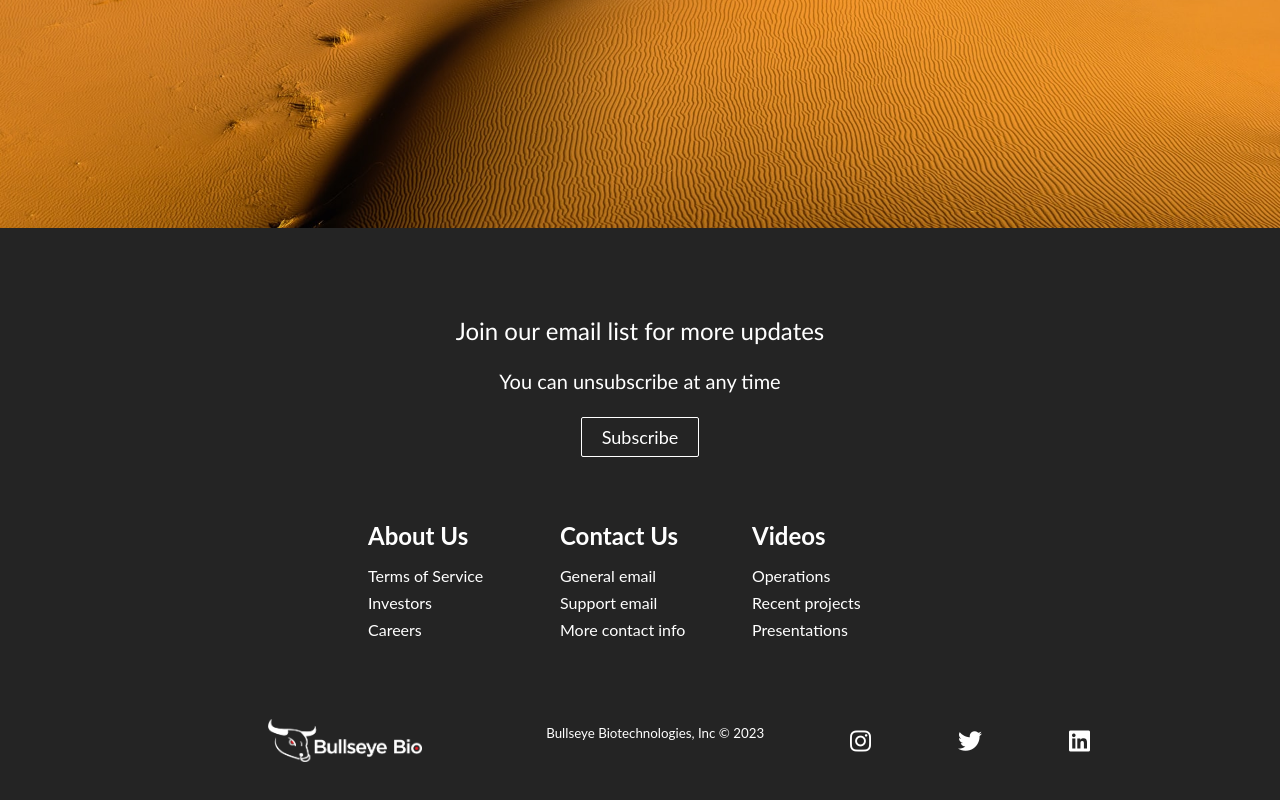
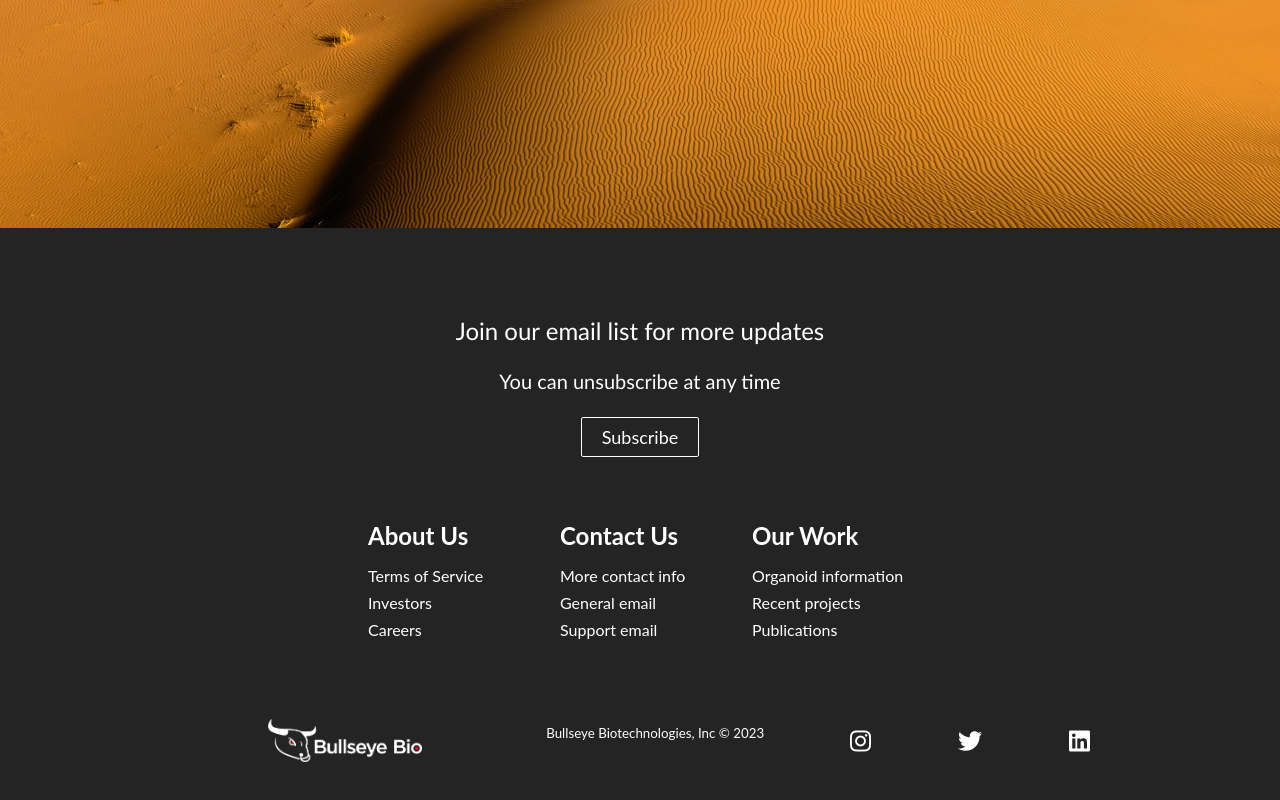
Before and after one commit to gygooden/ReactWeb, a React (Create React App) app: page /sign-up in a window 1280 px wide. Shown: the part 572-1372 px from the top of the page. Built offline with nearby package versions, Linux system fonts and the light colour scheme.

Commit message:
changed mission page

```diff
--- a/src/components/Footer.js
+++ b/src/components/Footer.js
@@ -1,7 +1,6 @@
 import React, { useState, useEffect } from 'react';
 import './Footer.css';
 import { Button } from './Button';
-import Contact from './pages/Contact';
 import logoImage from '../images/Bullseye.png'
 import { Link } from 'react-router-dom';
 
@@ -59,6 +58,9 @@ const googleFormUrl = 'https://docs.google.com/forms/d/e/1FAIpQLSc0bSlBx8iksQYxN
           </div>
           <div class='footer-link-items'>
             <h2>Contact Us</h2>
+            <Link to='/contact'>
+              More contact info
+            </Link>
             <a
               href='mailto:contact@bullseyebio.com'
               target='_blank'
@@ -73,20 +75,21 @@ const googleFormUrl = 'https://docs.google.com/forms/d/e/1FAIpQLSc0bSlBx8iksQYxN
             >
              Support email
             </a>
-            <Link to='/contact'>
-              More contact info
-            </Link>
           </div>
         </div>
 
         <div className='footer-link-wrapper'>
           <div class='footer-link-items'>
-            <h2>Videos</h2>
-            <Link to='/'>Operations</Link>
-            <Link to='/'>Recent projects</Link>
-            {/* Link to recent project, home page
-            */}
-            <Link to='/'>Presentations</Link>
+            <h2>Our Work</h2>
+            <Link to='/organoids'>
+              Organoid information
+            </Link>
+            <Link to='/'>
+              Recent projects
+            </Link>
+            <Link to='/publications'>
+              Publications
+            </Link>
           </div>
           {/*
           <div class='footer-link-items'> // This code implements an additional social media section where links can be included
--- a/src/components/MissionCards.js
+++ /dev/null
@@ -1,32 +0,0 @@
-import React from 'react';
-import './Cards.css';
-import CardItem from './CardItem';
-
-function MissionCards() {
-  {/*MissionCards creates the cards displayed on team page, using calls to Cards.css*/}
-  return (
-    <div className='cards'>
-      <div className='cards__container'>
-        <div className='cards__wrapper'>
-        <ul className='cards__items'>
-            <CardItem
-              src='images/img-9.jpg'
-              text='We aim to significantly improve human health'
-              label='Primary'
-              description={
-                <div>
-                  <ul className='bulleted_list'>
-                    <li>We are a very early-stage startup that creates bigger & better vascularized organoids via hPSCs, novel hardware & AI/ML for drug discovery & regenerative therapies</li>
-                    <li>We provide pharma, academia & eventually patients with products, services & partnerships</li>
-                  </ul>
-                </div>
-              }
-            />
-          </ul>
-        </div>
-      </div>
-    </div>
-  );
-}
-
-export default MissionCards;
--- a/src/components/Organoids.css
+++ b/src/components/Organoids.css
@@ -1,7 +1,7 @@
 .organoids-container {
     max-width: 800px;
     margin: 0 auto;
-    padding: 20px;
+    padding: 20px 0;
     text-align: center;
   }
 
--- a/src/components/pages/Mission.js
+++ b/src/components/pages/Mission.js
@@ -1,18 +1,18 @@
 import React from 'react';
 import '../../App.css';
-import MissionCards from '../MissionCards';
+import '../Organoids.css';
 
 export default function Mission() {
   return (
-    <>
-      <h1 className='mission'>OUR MISSION</h1>;
-      <MissionCards />
-    </>
+    <div>
+      <h1 className='mission'>Our Mission</h1>
+      <div className='organoids-container'>
+        <p className='organoids-description'>
+          We aim to significantly improve human health<br /><br />
+          We are a very early-stage startup that creates bigger & better vascularized organoids via hPSCs, novel hardware & AI/ML for drug discovery & regenerative therapies<br /><br />
+          We provide pharma, academia & eventually patients with products, services & partnerships
+        </p>
+      </div>
+    </div>
   );
 }
-
-{/*export default function Mission() {
-  return <h1 className='mission'>MISSION</h1>;
-
-}
-*/}
```
